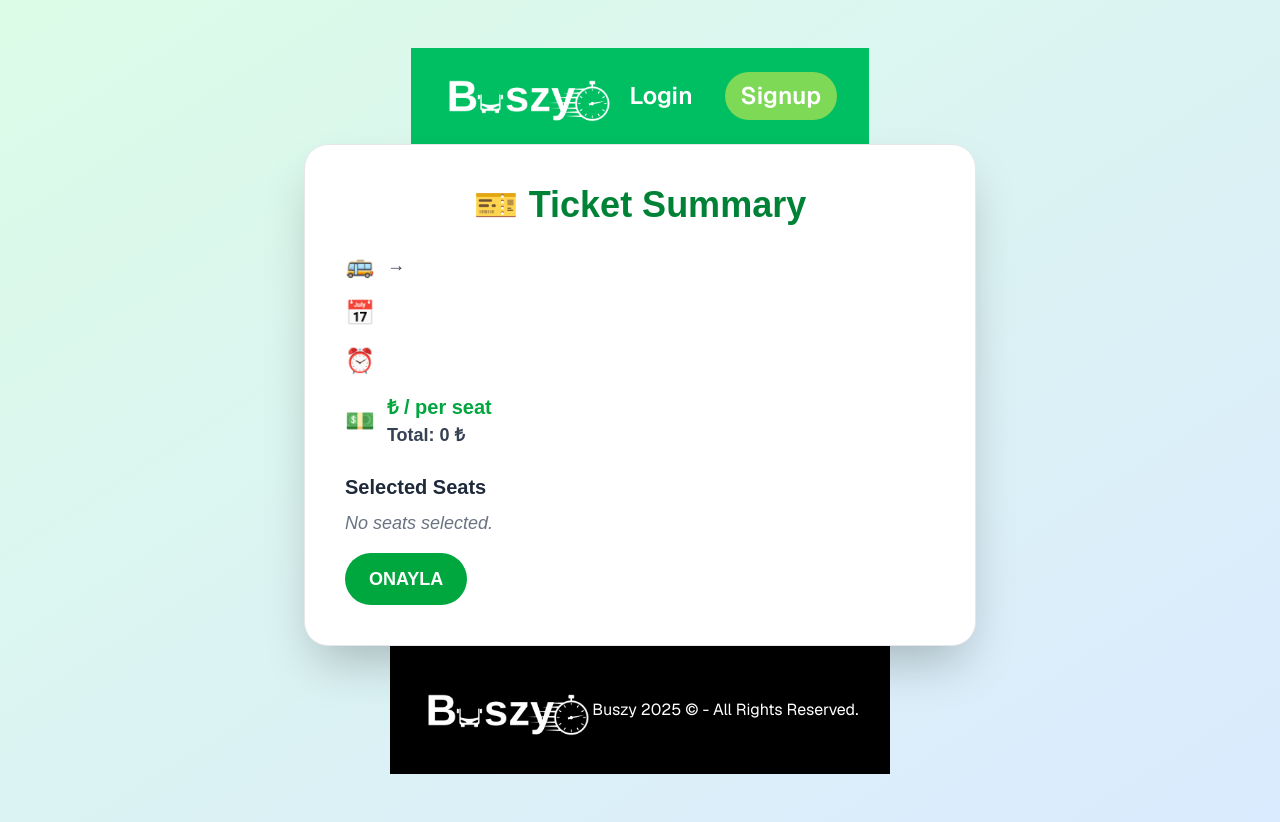
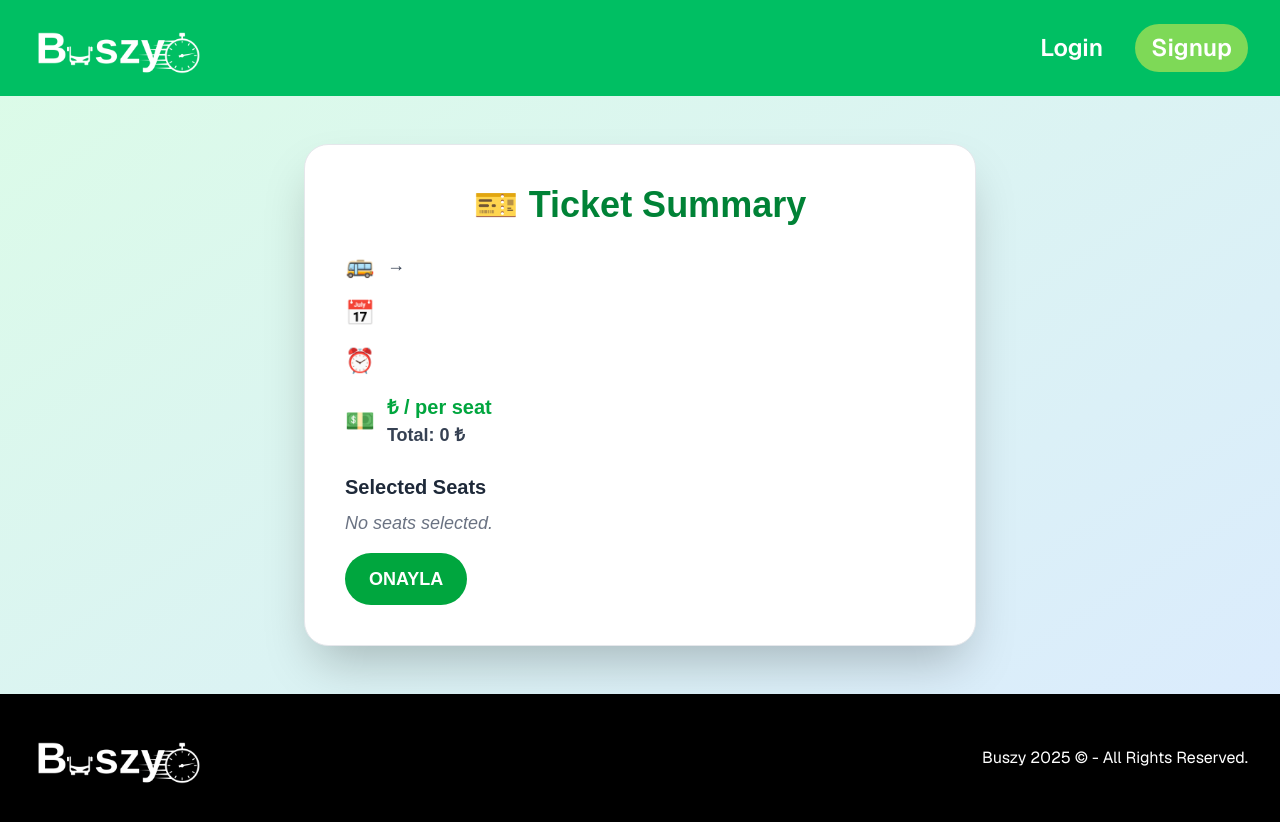
Before and after one commit to emremustu/buszy, a Next.js app in the folder frontend/: page /ticket in a window 1280 px wide. Built offline with nearby package versions, Linux system fonts and the light colour scheme.

Commit message:
design changes

```diff
--- a/frontend/app/ticket/page.tsx
+++ b/frontend/app/ticket/page.tsx
@@ -84,8 +84,9 @@ const TicketPage = () => {
     const totalPrice = seats.length * Number(price || 0);
 
     return (
-        <div className="min-h-screen bg-gradient-to-br from-green-100 to-blue-100 flex flex-col items-center justify-center py-12 px-4">
-            <Navbar /> {/* Navbar'ı en üstte yerleştiriyoruz */}
+        <div className="flex flex-col min-h-screen bg-gradient-to-br from-green-100 to-blue-100">
+            <Navbar /> {/* Navbar'ı üst kısma sabitledik */}
+            <div className="flex-grow flex items-center justify-center py-12 px-4">
                 <div className="w-full max-w-2xl bg-white rounded-3xl shadow-2xl p-10 border border-gray-200 animate-fade-in">
                     <h1 className="text-4xl font-bold text-center text-green-700 mb-6">🎫 Ticket Summary</h1>
 
@@ -140,7 +141,8 @@ const TicketPage = () => {
                         </form>
                     </div>
                 </div>
-            <Footer /> {/* Footer'ı ekliyoruz */}
+            </div>
+            <Footer /> {/* Footer'ı alt kısma sabitledik */}
         </div>
     );
 };
```
Lines whose indentation alone changed are shown as unchanged.
